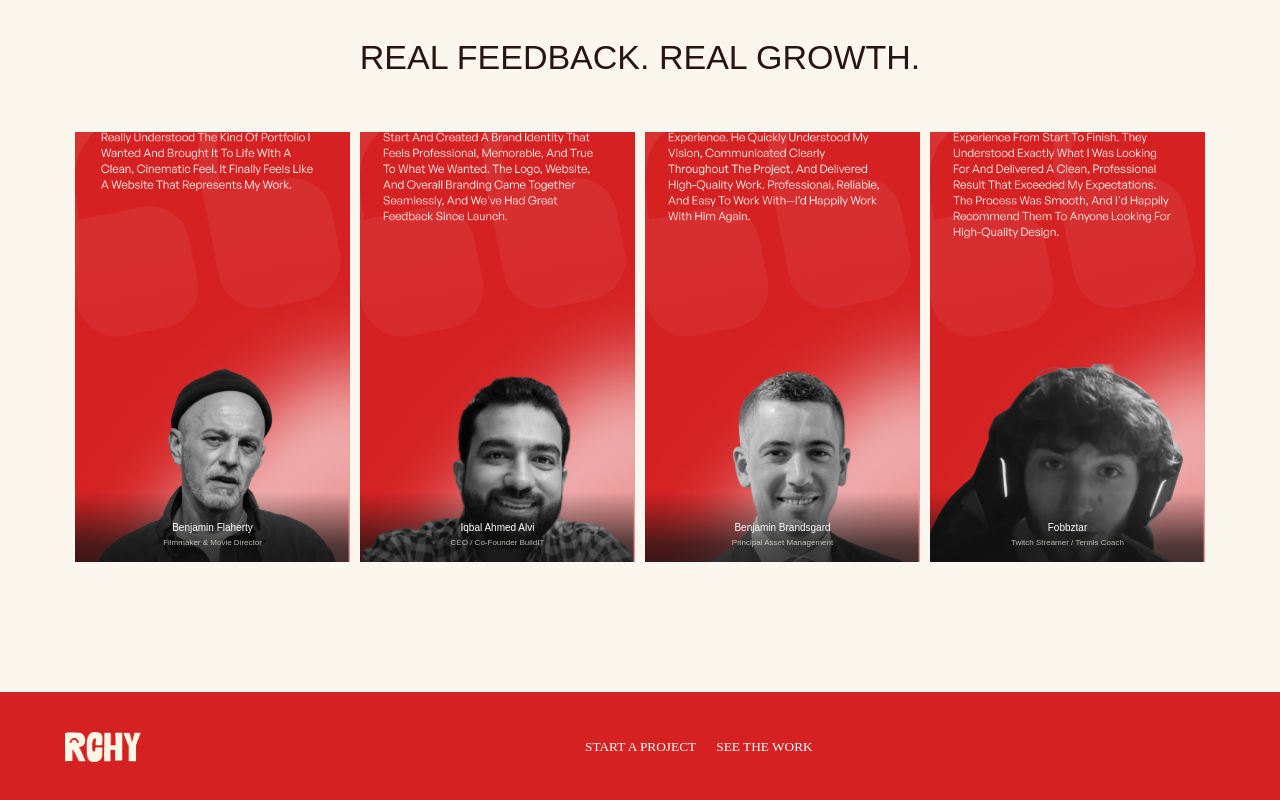
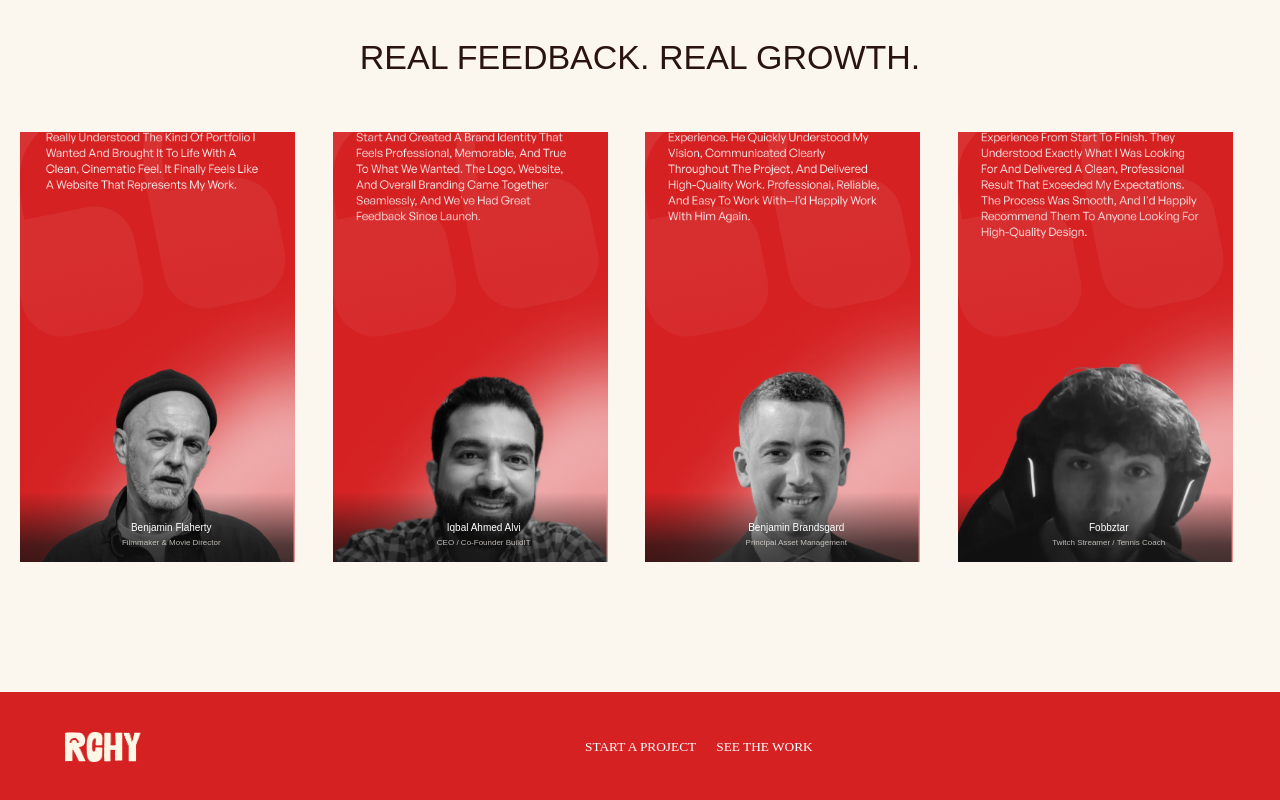
Before and after one commit to annaskhan-dev/RCHYstudio, a React (Vite) app: page / in a window 1280 px wide. Shown: the part 4492-5292 px from the top of the page. Built offline with nearby package versions, Linux system fonts and the light colour scheme.

Commit message:
adding things

```diff
--- a/src/components/feedback.module.css
+++ b/src/components/feedback.module.css
@@ -25,8 +25,7 @@ body {
 .imageWrapper {
   position: relative;
   width: 100%;
-  max-width: 275px; /* Same as your original image max-width */
-  height: 430px;    /* Same as your original image height */
+
 }
 
 .imagecontainer img {
@@ -34,6 +33,8 @@ body {
   height: 100%;
   object-fit: cover; /* Ensures image covers the space nicely */
   display: block;
+    max-width: 275px; /* Same as your original image max-width */
+  height: 430px;    /* Same as your original image height */
 }
 
 /* Positioning the text at the bottom */
```
